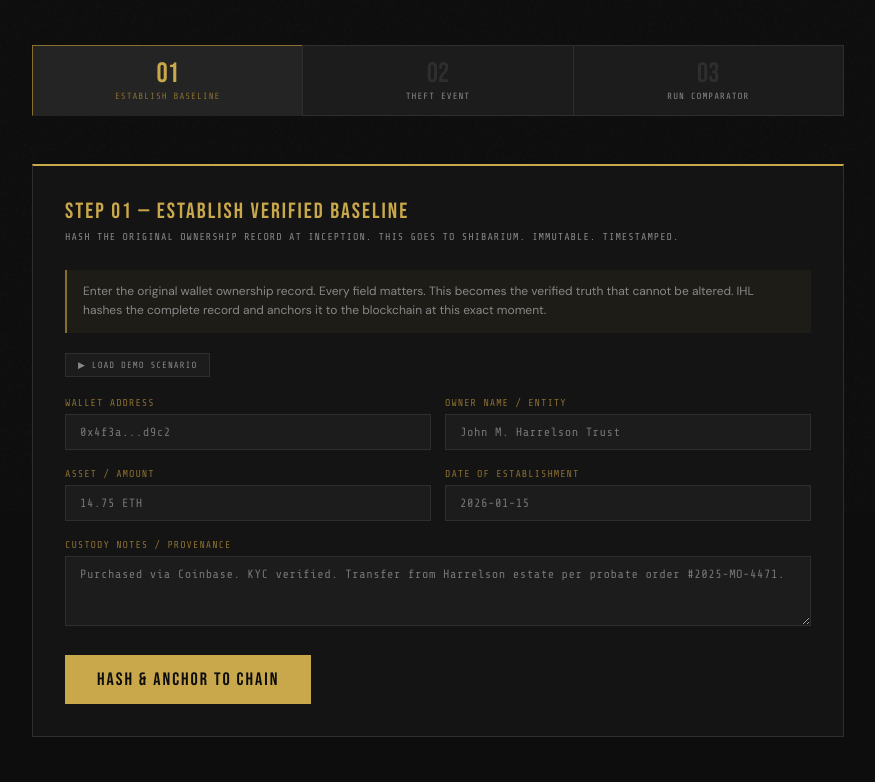
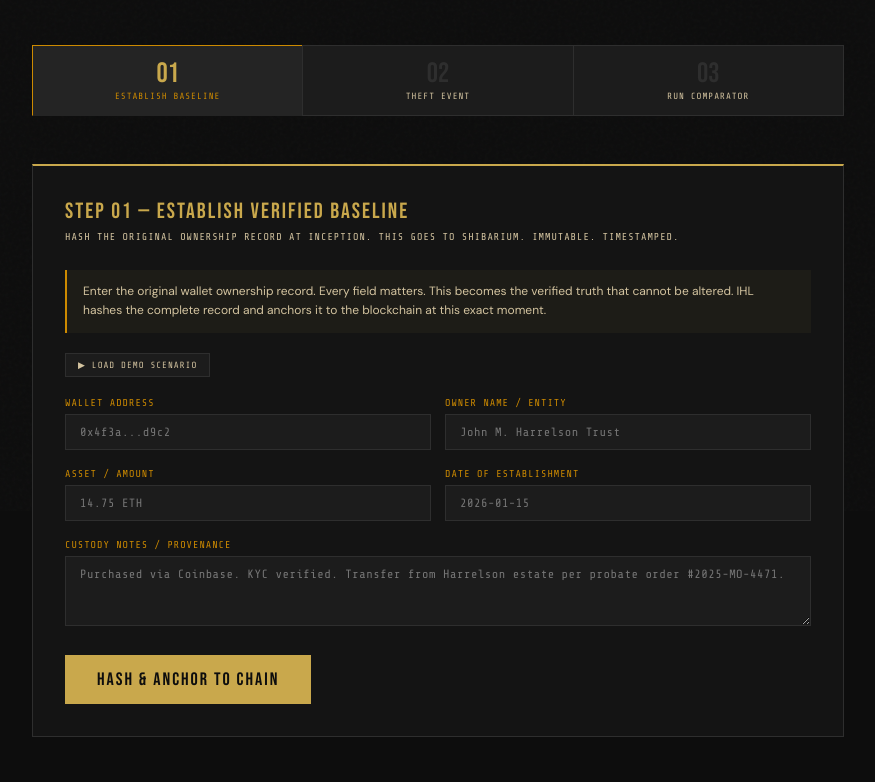
Before and after one commit to IHL26/ironhorseledger-website, a plain HTML site: page public/chain-custody.html in a window 1280 px wide. Shown: the part 289-1071 px from the top of the page, without its empty margins (202-1077 px from the left). Drawn offline with nearby package versions, Linux system fonts and the light colour scheme.

Commit message:
Fix brass color scheme on chain custody page

```diff
--- a/public/chain-custody.html
+++ b/public/chain-custody.html
@@ -8,13 +8,13 @@
 <style>
   :root {
     --gold: #C9A84C;
-    --gold-dim: #8a6e2f;
+    --gold-dim: #CD8A00;
     --iron: #0d0d0d;
     --iron2: #141414;
     --iron3: #1c1c1c;
     --iron4: #242424;
     --steel: #2e2e2e;
-    --ash: #888;
+    --ash: #D4C4A0;
     --light: #e8e4da;
     --green: #2ecc71;
     --red: #e74c3c;
```
